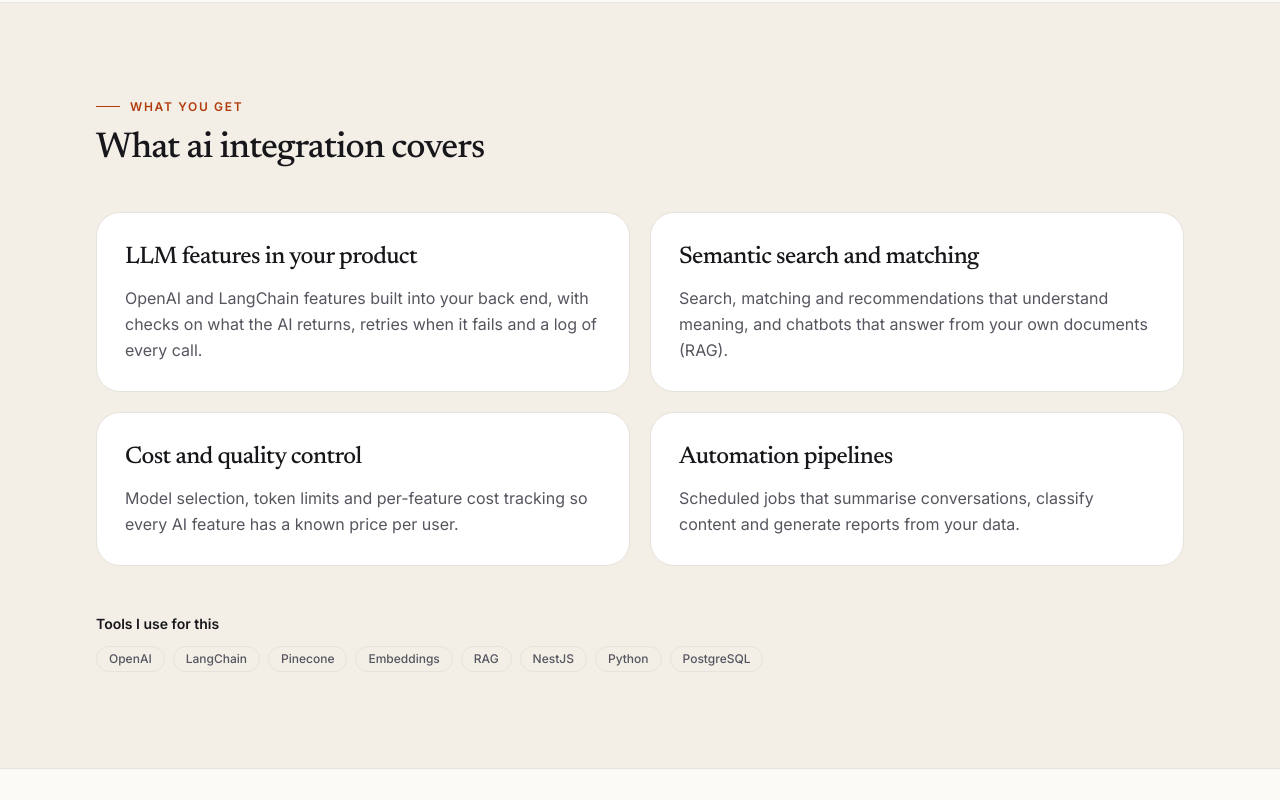
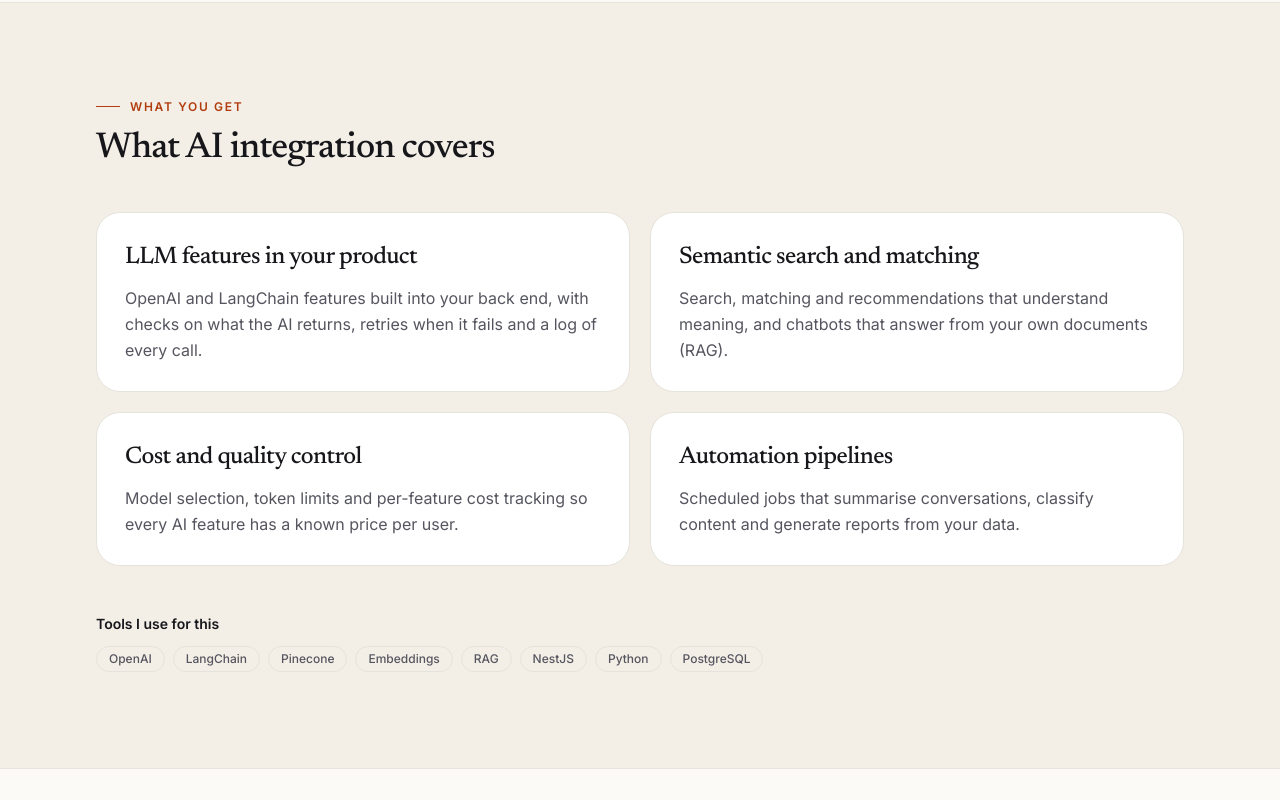
Before and after one commit to MSafyan/portfolio, a Next.js app: page /services/ai-integration in a window 1280 px wide. Shown: the part 1220-2020 px from the top of the page. Built offline with nearby package versions, Linux system fonts and the light colour scheme.

Commit message:
fix: keep acronyms capitalised when a title is used mid-sentence

```diff
--- a/app/about/page.tsx
+++ b/app/about/page.tsx
@@ -3,6 +3,7 @@ import { ContactCta } from "@/components/ContactCta";
 import { JsonLd } from "@/components/JsonLd";
 import { PageHeader } from "@/components/PageHeader";
 import { BAND, Container, SectionHeading, Tag } from "@/components/ui";
+import { midSentence } from "@/lib/text";
 import { CERTIFICATIONS, EXPERIENCE, SKILLS } from "@/lib/profile";
 import { PERSON_ID, breadcrumbs, graph } from "@/lib/schema";
 import { buildMetadata } from "@/lib/seo";
@@ -35,7 +36,7 @@ export default function AboutPage() {
         crumbs={CRUMBS}
         eyebrow="About"
         title="Engineer first, with the whole system in view"
-        intro={`I'm ${SITE.name}, a ${SITE.jobTitle.toLowerCase()} based in ${SITE.locality}, ${SITE.countryName}. For over five years I have owned products end to end for clients in the US, UK, Sweden and Australia — from the interface and the API to the data warehouse and the cloud underneath.`}
+        intro={`I'm ${SITE.name}, a ${midSentence(SITE.jobTitle)} based in ${SITE.locality}, ${SITE.countryName}. For over five years I have owned products end to end for clients in the US, UK, Sweden and Australia — from the interface and the API to the data warehouse and the cloud underneath.`}
       />
 
       <Container className="mt-16 grid gap-14 lg:grid-cols-[18rem_1fr]">
--- a/app/services/[slug]/page.tsx
+++ b/app/services/[slug]/page.tsx
@@ -8,6 +8,7 @@ import { VideoBlock } from "@/components/VideoBlock";
 import { breadcrumbs, faqNode, graph, serviceNode, videoNode } from "@/lib/schema";
 import { buildMetadata } from "@/lib/seo";
 import { SERVICES, getService } from "@/lib/services";
+import { midSentence } from "@/lib/text";
 import { videoForService } from "@/lib/videos";
 import { workForService } from "@/lib/work";
 
@@ -71,7 +72,7 @@ export default async function ServicePage({ params }: Props) {
 
       <section aria-labelledby="deliver-heading" className={`mt-24 ${BAND}`}>
         <Container>
-          <SectionHeading id="deliver-heading" eyebrow="What you get" title={`What ${service.name.toLowerCase()} covers`} />
+          <SectionHeading id="deliver-heading" eyebrow="What you get" title={`What ${midSentence(service.name)} covers`} />
           <div className="mt-10 grid gap-5 sm:grid-cols-2">
             {service.deliverables.map((d) => (
               <div key={d.title} className="rounded-3xl border border-line bg-surface p-7">
@@ -147,7 +148,7 @@ export default async function ServicePage({ params }: Props) {
         </Container>
       </section>
 
-      <ContactCta title={`Need help with ${service.name.toLowerCase()}?`} />
+      <ContactCta title={`Need help with ${midSentence(service.name)}?`} />
     </>
   );
 }
--- a/app/work/[slug]/page.tsx
+++ b/app/work/[slug]/page.tsx
@@ -11,6 +11,7 @@ import { YouTube } from "@/components/YouTube";
 import { breadcrumbs, caseStudyNode, graph, videoNode } from "@/lib/schema";
 import { buildMetadata } from "@/lib/seo";
 import { getService } from "@/lib/services";
+import { midSentence } from "@/lib/text";
 import { fmt, getVideo } from "@/lib/videos";
 import { WORK, getCaseStudy } from "@/lib/work";
 
@@ -198,7 +199,7 @@ export default async function CaseStudyPage({ params }: Props) {
         <section aria-labelledby="related-heading" className={`mt-24 ${BAND}`}>
           <Container>
             <h2 id="related-heading" className="font-serif text-3xl font-medium tracking-tight">
-              More {service.name.toLowerCase()} work
+              More {midSentence(service.name)} work
             </h2>
             <div className="mt-8 grid gap-6 md:grid-cols-2">
               {related.map((w) => (
--- /dev/null
+++ b/lib/text.ts
@@ -0,0 +1,2 @@
+/** Lowercase a title for use mid-sentence, keeping acronyms: "Technical SEO" → "technical SEO", "AI integration" stays. */
+export const midSentence = (s: string) => s.replace(/\b([A-Z])([a-z])/g, (_, a: string, b: string) => a.toLowerCase() + b);
```
